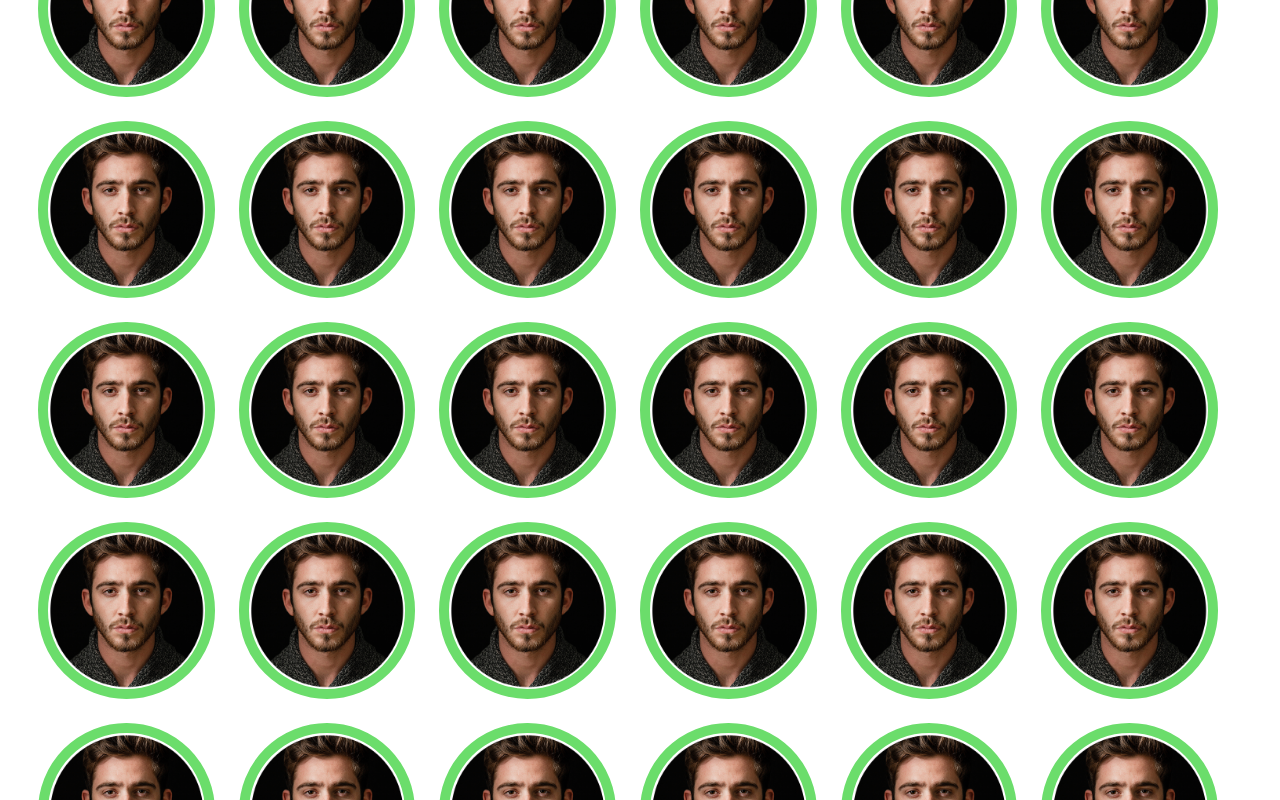
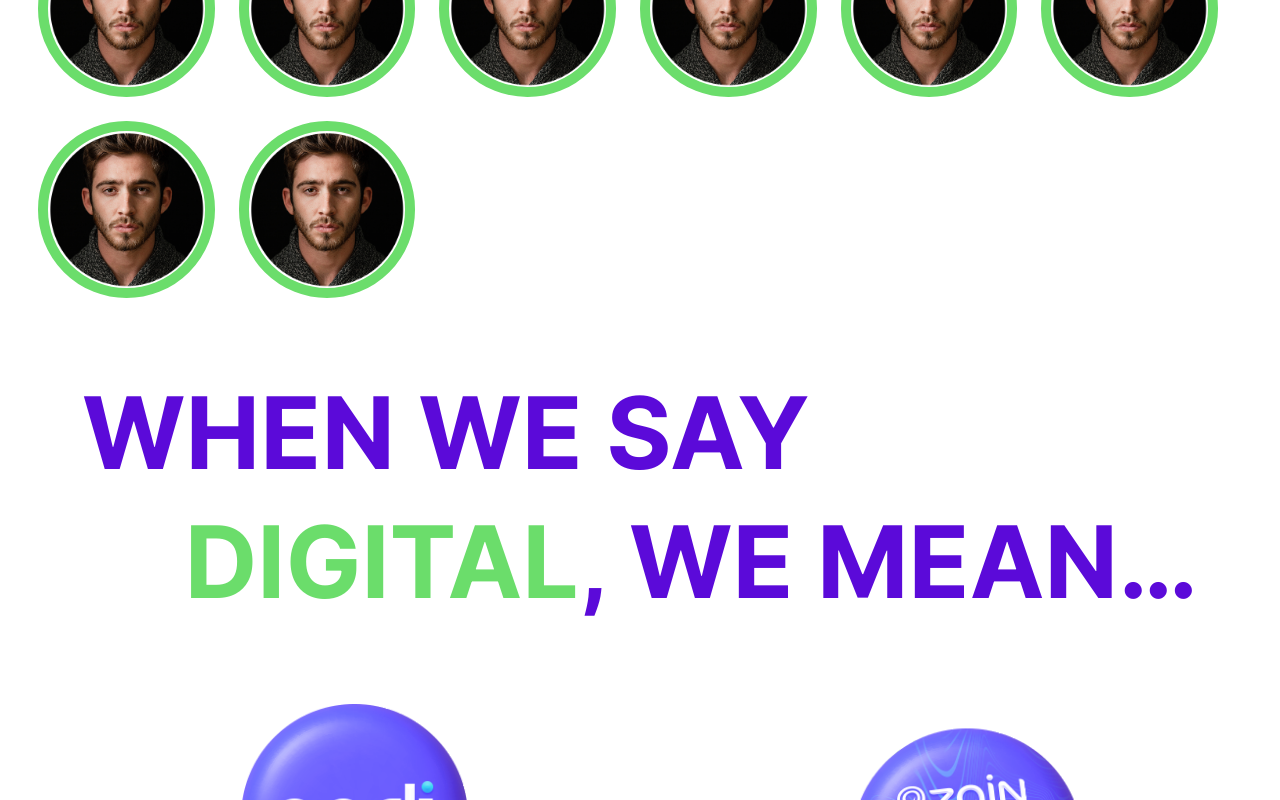
Before and after one commit to kadhumalrubaye/oodi, a Vue app: page / in a window 1280 px wide. Shown: the part 2480-3280 px from the top of the page. Built offline with nearby package versions, Linux system fonts and the light colour scheme.

Commit message:
fix app max-width

```diff
--- a/src/assets/main.css
+++ b/src/assets/main.css
@@ -1,11 +1,7 @@
 @import './base.css';
 
 #app {
-  max-width: 1280px;
-  margin: 0 auto;
 
-
-  font-weight: normal;
 }
 
 /* @font-face {
--- a/src/components/team/teamImageGrid.vue
+++ b/src/components/team/teamImageGrid.vue
@@ -14,7 +14,7 @@ import ceoImage1 from './../../assets/img/ava2.png'
 import { desc } from '../../dumpCeoDesc'
 
 const ceoImages: string[] = [];
-for (let i = 0; i < 45; i++) {
+for (let i = 0; i < 20; i++) {
     ceoImages.push(ceoImage1);
 }
 export default {
```
